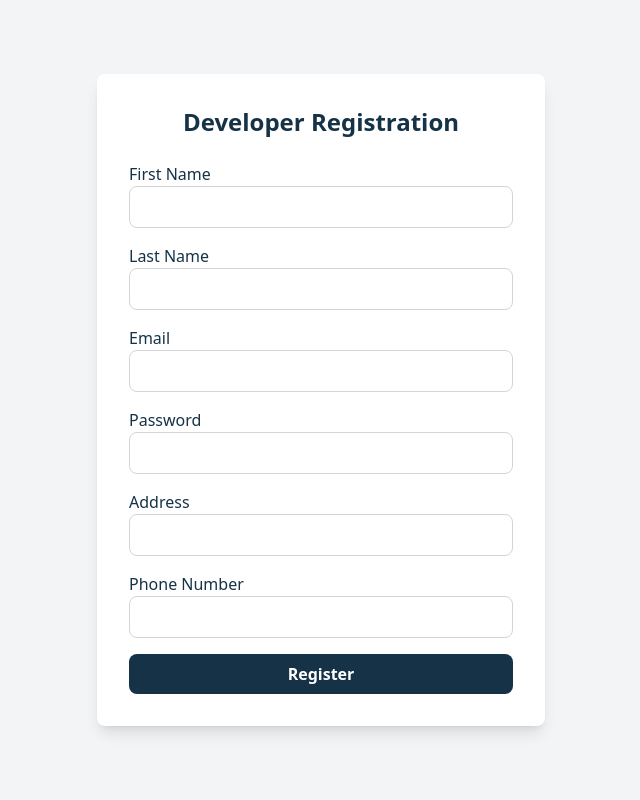
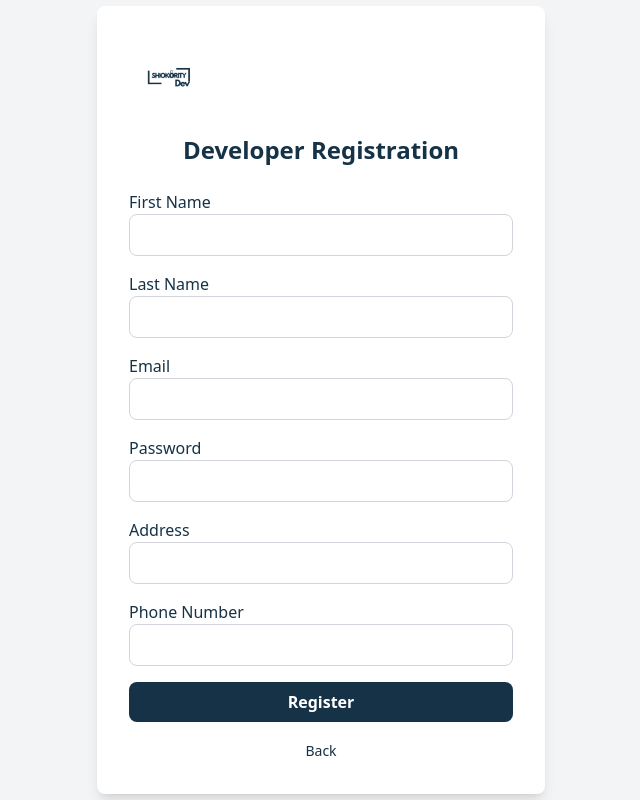
Before and after one commit to prozai/shiokorityDev, a React (Create React App) app: page /register in a window 1280 px wide. Shown: the whole page, without its empty margins (319-959 px from the left). Built offline with nearby package versions, Linux system fonts and the light colour scheme.

Commit message:
back button

```diff
--- a/src/view/DeveloperRegistrationForm.jsx
+++ b/src/view/DeveloperRegistrationForm.jsx
@@ -1,6 +1,8 @@
 import React, { useState } from 'react';
 import DevelopersController from '../controller/developersController';
 import { useNavigate } from 'react-router-dom';
+import ShiokorityLogo from '../assets/images/Shiokority.png'; // Assuming there's a logo for consumer as well
+
 
 const DeveloperRegister = () => {
   const navigate = useNavigate();
@@ -64,9 +66,20 @@ const DeveloperRegister = () => {
     }
   };
 
+  const handleLogoClick = () => {
+    navigate('/'); // Redirect to home
+  };
+
   return (
     <div className="flex justify-center items-center min-h-screen bg-gray-100">
       <div className="w-full max-w-md bg-white p-8 rounded-lg shadow-lg">
+         {/* Logo at the top left */}
+         <img
+          src={ShiokorityLogo} // Use appropriate logo
+          alt="Shiokority"
+          className="h-20 mb-4 cursor-pointer"
+          onClick={handleLogoClick}
+        />
         <h2 className="text-2xl font-bold text-center text-[#153247] mb-6">Developer Registration</h2>
         {message && (
           <div className={`mb-4 p-2 rounded ${message.includes('successfully') ? 'bg-green-100 text-green-700' : 'bg-red-100 text-red-700'}`}>
@@ -146,6 +159,11 @@ const DeveloperRegister = () => {
           >
             Register
           </button>
+          <div className="text-center">
+          <a href="/" className="text-sm text-[#153247] hover:text-[#1e4b64] hover:underline">
+            Back
+          </a>
+          </div>
         </form>
       </div>
     </div>
--- a/src/view/Login.jsx
+++ b/src/view/Login.jsx
@@ -36,11 +36,15 @@ const Login = () => {
     }
   };
 
+  const handleLogoClick = () => {
+    navigate('/'); // Redirect to home
+  };
+
   return (
     <div className="min-h-screen flex items-center justify-center bg-gray-100">
     <div className="bg-white p-8 rounded-lg shadow-lg w-full max-w-md">
         <div className="flex justify-center">
-          <img src={ShiokorityLogo} alt="Shiokority Logo" className="h-40" />
+          <img src={ShiokorityLogo} alt="Shiokority Logo" className="h-40 cursor-pointer" onClick={handleLogoClick} />
         </div>
 
         {status === 'success' && (
@@ -96,6 +100,11 @@ const Login = () => {
             Forgot password?
           </a>
         </div>
+        <div className="text-center">
+          <a href="/" className="text-sm text-[#153247] hover:text-[#1e4b64] hover:underline">
+            Back
+          </a>
+        </div>
       </div>
     </div>
   );
```
